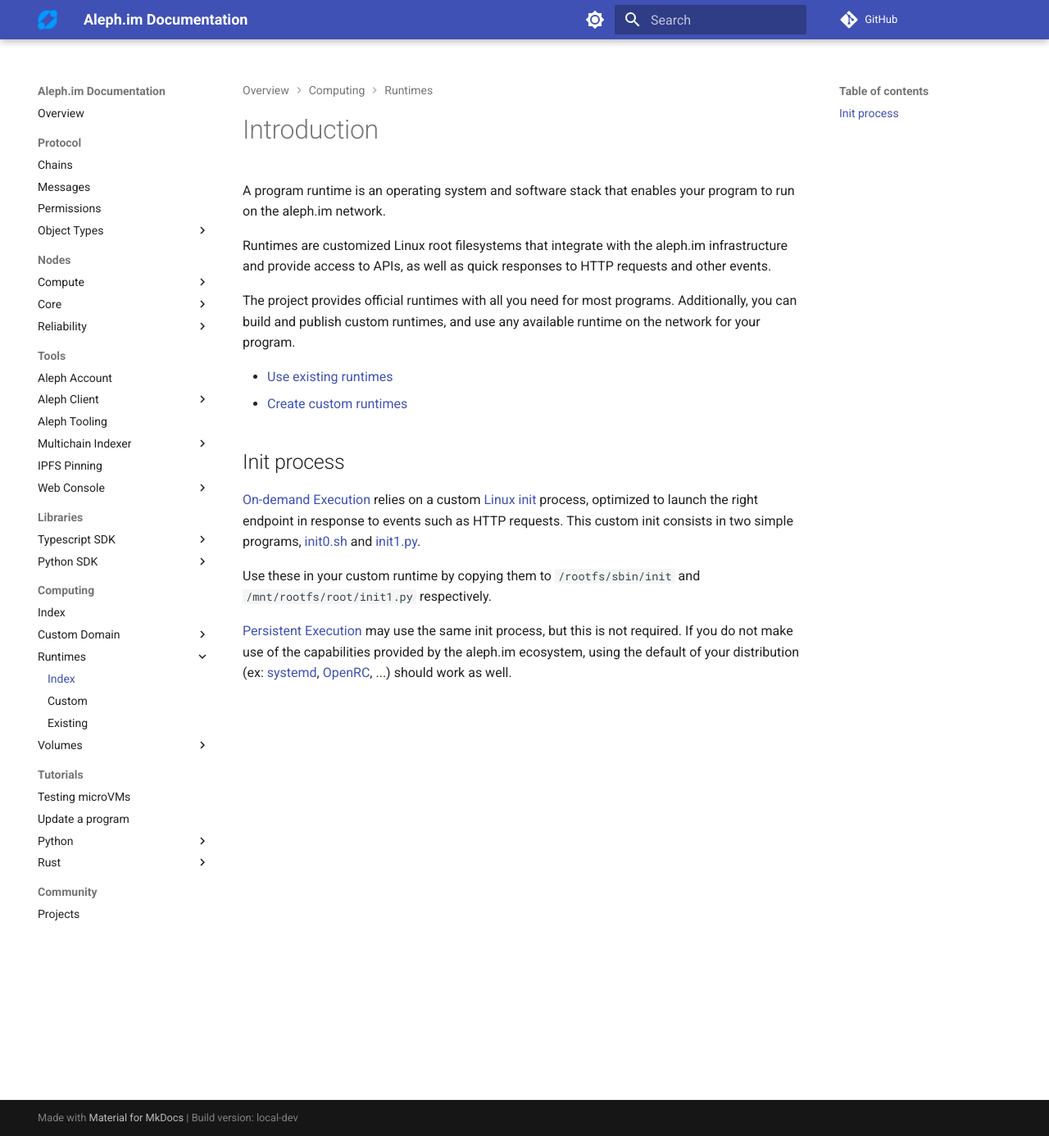
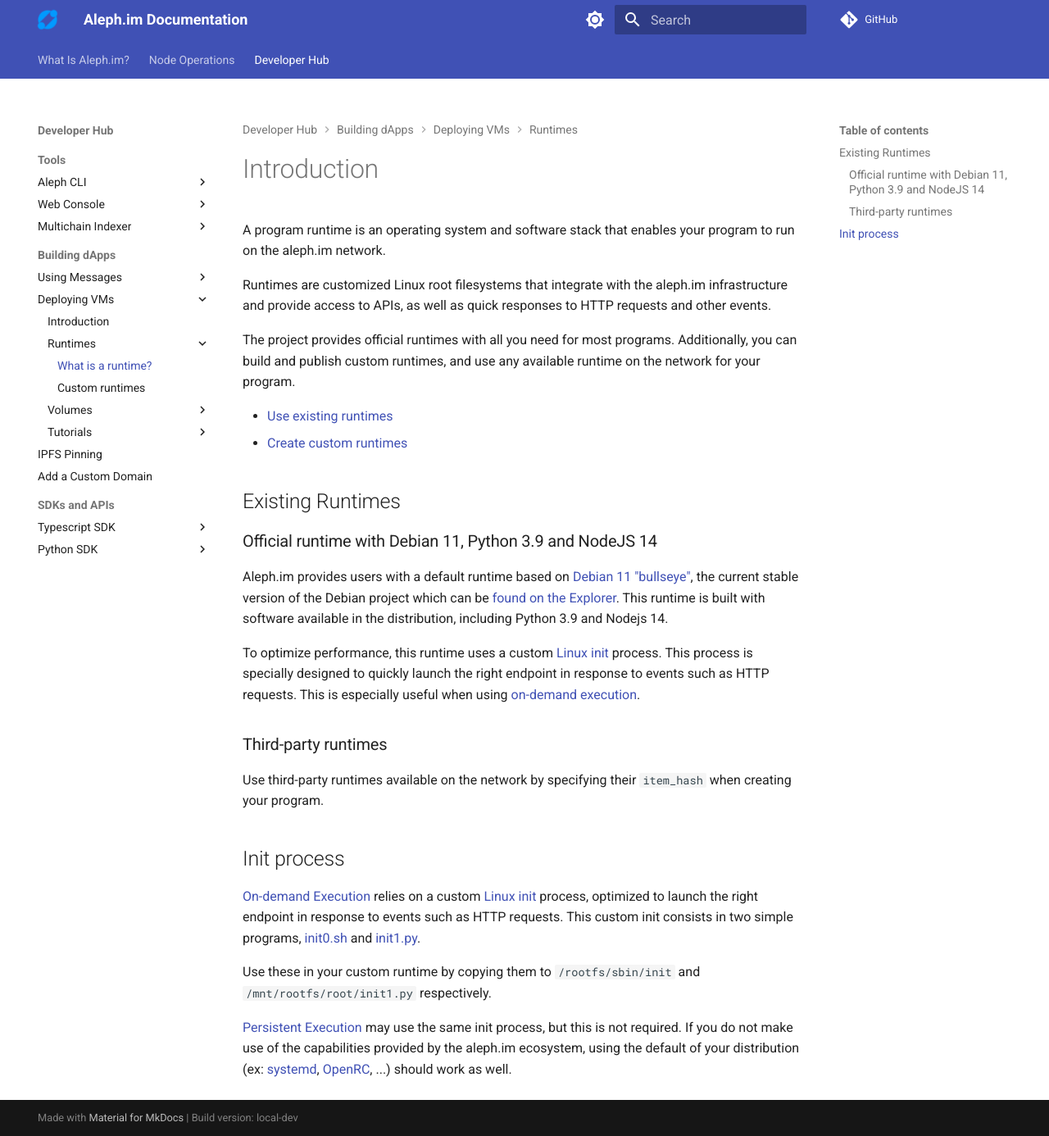
Before and after one commit to aleph-im/aleph-docs, an MkDocs documentation site: the page built from docs/computing/runtimes/index.md, in a window 1280 px wide and 1386 px high. Shown: the whole window at 82% size. Built offline with MkDocs 1.6.1 and Material for MkDocs 9.7.7, drawn with Linux system fonts in a browser that asks for light colours; comment, search, counter and statistics services are not loaded.

Commit message:
Add use-cases

```diff
--- /dev/null
+++ b/docs/community/use-cases.md
@@ -0,0 +1,74 @@
+# Aleph.im: Decentralized Compute and Storage Capabilities
+
+## Choose your tools!
+
+Aleph.im offers a wide range of tools and services to help you build decentralized applications. Whether you need decentralized storage, compute power, or web3 integration, Aleph.im has you covered. Let's explore the key features and potential use cases of Aleph.im's infrastructure.
+
+### Compute Power
+- **On-demand VMs**: Rent compute power on-demand for scalable applications.
+- **Permanent VPS**: Secure permanent virtual servers for ongoing needs.
+- **Confidential Compute**: Upcoming support for sensitive data processing using Trusted Execution Environments (TEEs).
+- **Custom Runtimes**: Create custom runtimes for specific programming languages and environments.
+- **Serverless Functions**: Execute serverless functions for event-driven applications.
+- **VRF Support**: Use Verifiable Random Functions for secure randomness in decentralized applications.
+
+### Storage
+- **Decentralized Storage**: Store data securely across a distributed network.
+- **IPFS Integration**: Use InterPlanetary File System for robust, cryptographically verifiable data storage.
+
+### Web3 Integration
+- **Blockchain Bridges**: Connect to Ethereum, Binance Smart Chain, and more.
+- **Smart Contracts**: Interact with Aleph.im network using smart contracts.
+- **Blockchain Indexing**: Index data from any blockchain network using Aleph.im's decentralized storage and compute capabilities.
+- **Token Payments**: Pay for resources using ALEPH tokens across various blockchains.
+- **Decentralized Identities**: Use decentralized identities for secure interactions with the network.
+- **Wallet Support**: Interact with Aleph.im using popular wallet applications like Metamask.
+
+## Potential Use Cases
+
+In order to inspire you, we have compiled a list of potential use cases for Aleph.im's decentralized compute and storage capabilities. These use cases span various industries and applications, showcasing the versatility and power of Aleph.im's infrastructure.
+
+### 1. Decentralized Social Media Platform
+Build a social media platform where content and user data are stored on a decentralized network, ensuring user privacy and control over their information. Utilize compute nodes to handle large-scale data processing and content delivery, making use of Aleph.im's decentralized nature to prevent any single point of failure.
+
+### 2. Autonomous AI Agents
+Develop AI agents that operate autonomously across the decentralized network. These agents can perform tasks like data analysis, automated trading, or personalized recommendations without needing a central server, using Aleph.im's compute power for processing and IPFS for data storage.
+
+### 3. Blockchain-as-a-Service
+Offer a Blockchain-as-a-Service (BaaS) platform where users can deploy and manage their own blockchain nodes or entire blockchains on Aleph.im's infrastructure. This service could cater to companies needing blockchain solutions without investing in physical infrastructure.
+
+### 4. Decentralized Virtual Private Network (VPN)
+Create a decentralized VPN service, where traffic is routed through Aleph.im nodes, ensuring high security and privacy. Each node acts as a potential exit node, and user data remains encrypted and split across multiple nodes to enhance security.
+
+### 5. Secure Medical Data Sharing Platform
+Implement a platform for healthcare providers to share medical records securely using Aleph.im's Confidential Compute and decentralized storage. Ensure that sensitive data is encrypted, stored, and processed in compliance with healthcare regulations, facilitating real-time, secure access to patient data across borders.
+
+### 6. Real-time Distributed Rendering
+Utilize Aleph.im's network to create a distributed rendering service for 3D models and video processing. This service can dramatically reduce the time and cost associated with rendering high-quality digital content, leveraging the unused computational power of nodes across the network.
+
+### 7. Decentralized Content Delivery Network (CDN)
+Create a CDN where content is distributed across a network of decentralized nodes, improving load times and reducing bottlenecks. This system can dynamically adjust to traffic demands by utilizing the computational resources of Aleph.im nodes spread worldwide.
+
+### 8. Smart City Infrastructure Management
+Deploy a decentralized platform for managing smart city technologies such as traffic lights, public Wi-Fi, and emergency services. Utilize Aleph.im's compute nodes to process real-time data from IoT devices, and store operational data securely across the decentralized network.
+
+### 9. Distributed Machine Learning
+Facilitate collaborative machine learning projects without central data storage. Researchers and organizations can contribute data and computational resources to train models securely and efficiently on Aleph.im’s network, respecting privacy and data sovereignty.
+
+### 10. Decentralized Autonomous Organizations (DAOs)
+Support DAO operations with a decentralized backend. Manage voting, proposals, and member activities through secure, transparent, and immutable storage and computation on Aleph.im. Enhance engagement and operational efficiency with decentralized tools.
+
+### 11. Digital Rights Management (DRM)
+Develop a DRM system where media rights are tracked and enforced on a blockchain network. Aleph.im can store media files and manage access rights, ensuring that content distribution is controlled and rights holders are compensated fairly.
+
+### 12. Global Supply Chain Monitoring
+Implement a system to track goods across the global supply chain in real time. Use Aleph.im to store data from sensors and logs securely, providing stakeholders with up-to-date information about product location, condition, and compliance status.
+
+### 13. Decentralized Video Streaming Services
+Build a platform for video streaming that does not rely on central servers. Videos can be hosted on Aleph.im’s decentralized network, allowing creators to distribute content directly to their audience without intermediaries, ensuring content integrity and creator autonomy.
+
+### 14. Environmental Data Analysis
+Use Aleph.im for environmental monitoring and data analysis. Store large datasets from global sensors on climate, pollution, and wildlife on the decentralized network. Analyze data using the compute capabilities to drive research and policy-making.
+
+## Final Thoughts
+Aleph.im is not just a platform; it's a foundation for building a decentralized future. With its powerful compute and storage solutions, the possibilities are limitless. Whether you're innovating in tech, governance, finance, or media, Aleph.im empowers you to build solutions that are secure, transparent, and scalable. Dive into a world of possibilities with Aleph.im today!
--- a/docs/computing/runtimes/index.md
+++ b/docs/computing/runtimes/index.md
@@ -8,9 +8,37 @@
 The project provides official runtimes with all you need for most programs. Additionally, you can build and publish
 custom runtimes, and use any available runtime on the network for your program.
 
-- [Use existing runtimes](./existing.md)
+- [Use existing runtimes](#existing-runtimes)
 - [Create custom runtimes](./custom.md)
 
+## Existing Runtimes
+
+### Official runtime with Debian 11, Python 3.9 and NodeJS 14
+
+Aleph.im provides users with a default runtime based on [Debian 11 "bullseye"](https://wiki.debian.org/DebianBullseye),
+the current stable version of the Debian project which can
+be [found on the Explorer](https://explorer.aleph.im/address/ETH/0x101d8D16372dBf5f1614adaE95Ee5CCE61998Fc9/message/STORE/bd79839bf96e595a06da5ac0b6ba51dea6f7e2591bb913deccded04d831d29f4).
+This runtime is built with software available in the distribution, including Python 3.9 and Nodejs 14.
+
+To optimize performance, this runtime uses a custom [Linux init](https://en.wikipedia.org/wiki/Init) process. This
+process is specially designed to quickly launch the right endpoint in response to events such as HTTP requests. This is
+especially useful when using [on-demand execution](../index.md#on-demand-execution).
+
+[//]: # (Not available yet)
+
+[//]: # (### Official minimal runtime for binaries &#40;Rust, Go, ...&#41;)
+
+[//]: # ()
+
+[//]: # (This official minimal runtime is designed to run Linux binaries quickly and efficiently. It is built on a minimal)
+
+[//]: # (system, and does not include interpreters or virtual machines for popular programming languages. This makes launching)
+
+[//]: # (binaries fast and efficient.)
+
+### Third-party runtimes
+
+Use third-party runtimes available on the network by specifying their `item_hash` when creating your program.
 
 ## Init process
 
--- a/mkdocs.yml
+++ b/mkdocs.yml
@@ -23,6 +23,8 @@
     - navigation.tracking
     - navigation.sections
     - navigation.path
+    - navigation.tabs
+
 markdown_extensions:
   - admonition
   - pymdownx.highlight:
@@ -49,99 +51,101 @@
 edit_uri: edit/main/docs/
 
 nav:
-  - Overview: index.md
-  - 'Protocol':
-      - 'Chains': protocol/chains.md
-      - 'Messages': protocol/messages.md
-      - 'Permissions': protocol/permissions.md
-      - 'Object Types':
-          - 'Aggregates': protocol/object-types/aggregates.md
-          - 'Posts': protocol/object-types/posts.md
-          - 'Programs': protocol/object-types/programs.md
-          - 'Storage': protocol/object-types/storage.md
-  - Nodes:
-      - 'Compute':
-          - 'Index': nodes/compute/index.md
-          - 'Installations':
-                - 'Configure Caddy': nodes/compute/installation/configure-caddy.md
-                - 'Debian 11': nodes/compute/installation/debian-11.md
-                - 'Debian 12': nodes/compute/installation/debian-12.md
-                - 'Ubuntu 20.04': nodes/compute/installation/ubuntu-20.04.md
-                - 'Ubuntu 22.04': nodes/compute/installation/ubuntu-22.04.md
-          - 'Advanced':
-                - 'Local Testing': nodes/compute/advanced/local-testing.md
-          - 'Troubleshooting': nodes/compute/troubleshooting.md
-          - 'Releases': nodes/compute/releases.md
-      - 'Core':
-          - 'Index': nodes/core/index.md
-          - 'Backups': nodes/core/backups.md
-      - 'Reliability':
-          - 'Introduction': nodes/reliability/index.md
-          - 'Monitoring': nodes/reliability/monitoring.md
-          - 'Metrics': nodes/reliability/metrics.md
-          - 'Scores': nodes/reliability/scores.md
-          - 'Rewards': nodes/reliability/rewards.md
-  - 'Tools':
-      - 'Aleph Account': tools/aleph-account.md
-      - 'Aleph Client':
-            - 'Introduction': tools/aleph-client/index.md
-            - 'Usage': tools/aleph-client/usage.md
-      - 'Aleph Tooling': tools/aleph-tooling.md
+  - 'What Is Aleph.im?':
+    - 'Introduction to aleph.im': index.md
+    - 'How to use aleph.im': protocol/usage.md
+    - 'How to stake': tools/aleph-account.md
+    - 'Supported chains': protocol/chains.md
+    - 'The message protocol': protocol/messages.md
+    - 'Aleph.im in action':
+      - 'Use cases': community/use-cases.md
+      - 'Community projects': community/projects/index.md
+  - 'Node Operations':
+    - 'Core Channel Nodes (CCNs)':
+      - 'Introduction': nodes/core/index.md
+      - 'Backups': nodes/core/backups.md
+    - 'Compute Resource Nodes (CRNs)':
+      - 'Introduction': nodes/compute/index.md
+      - 'Installations':
+        - 'Configure Caddy': nodes/compute/installation/configure-caddy.md
+        - 'Debian 11': nodes/compute/installation/debian-11.md
+        - 'Debian 12': nodes/compute/installation/debian-12.md
+        - 'Ubuntu 20.04': nodes/compute/installation/ubuntu-20.04.md
+        - 'Ubuntu 22.04': nodes/compute/installation/ubuntu-22.04.md
+        - 'Troubleshooting': nodes/compute/troubleshooting.md
+      - 'Releases': nodes/compute/releases.md
+    - 'Reliability':
+      - 'Introduction': nodes/reliability/index.md
+      - 'Monitoring': nodes/reliability/monitoring.md
+      - 'Metrics': nodes/reliability/metrics.md
+      - 'Scores': nodes/reliability/scores.md
+      - 'Rewards': nodes/reliability/rewards.md
+  - 'Developer Hub':
+    - 'Tools':
+      - 'Aleph CLI':
+        - 'Getting started': tools/aleph-client/index.md
+        - 'Usage': tools/aleph-client/usage.md
+      - 'Web Console':
+        - 'Getting started': tools/webconsole/index.md
+        - 'Upload': tools/webconsole/upload.md
+        - 'Write your code': tools/webconsole/write_your_code.md
+        - 'Languages':
+          - 'NodeJS': tools/webconsole/languages/nodejs.md
+          - 'Python': tools/webconsole/languages/python.md
+          - 'Others': tools/webconsole/languages/other.md
       - 'Multichain Indexer':
-            - 'Introduction': tools/indexer/index.md
-            - 'Generate Solana Indexers from IDL': tools/indexer/indexer-generator.md
-            - 'EVM Indexer Guide': tools/indexer/evm-indexer.md
+        - 'Introduction': tools/indexer/index.md
+        - 'Generate Solana indexers from IDL': tools/indexer/indexer-generator.md
+        - 'The EVM indexer guide': tools/indexer/evm-indexer.md
+    - 'Building dApps':
+      - 'Using Messages':
+        - 'Introduction': protocol/messages.md
+        - 'Aggregates': protocol/object-types/aggregates.md
+        - 'Posts': protocol/object-types/posts.md
+        - 'Programs': protocol/object-types/programs.md
+        - 'Storage': protocol/object-types/storage.md
+        - 'Permissions': protocol/permissions.md
+      - 'Deploying VMs':
+        - 'Introduction': computing/index.md
+        - 'Runtimes':
+          - 'What is a runtime?': computing/runtimes/index.md
+          - 'Custom runtimes': computing/runtimes/custom.md
+        - 'Volumes':
+          - 'Immutable': computing/volumes/immutable.md
+          - 'Persistent': computing/volumes/persistent.md
+        - 'Tutorials':
+          - 'Testing microVMs': guides/testing_microvms.md
+          - 'Update a program': guides/update_a_program.md
+          - 'Local Testing': nodes/compute/advanced/local-testing.md
+          - 'Python':
+            - 'Getting Started': guides/python/getting_started.md
+            - 'Advanced': guides/python/advanced.md
+            - 'Dependency volume': guides/python/dependency_volume.md
+          - 'Rust':
+            - 'Rust microVMs': guides/rust/rust_microvm.md
       - 'IPFS Pinning': tools/ipfs-pinning.md
-      - 'Web Console':
-          - 'Introduction': tools/webconsole/index.md
-          - 'Upload': tools/webconsole/upload.md
-          - 'Write your code': tools/webconsole/write_your_code.md
-          - Languages:
-            - 'NodeJS': tools/webconsole/languages/nodejs.md
-            - 'Python': tools/webconsole/languages/python.md
-            - 'Others': tools/webconsole/languages/other.md
-  - Libraries:
+      - 'Add a Custom Domain': computing/custom_domain/setup.md
+    - 'SDKs and APIs':
       - 'Typescript SDK':
-          - 'Introduction': libraries/typescript-sdk/index.md
-          - 'Account': libraries/typescript-sdk/accounts.md
-          - 'Aggregates': libraries/typescript-sdk/aggregates.md
-          - 'Instances': libraries/typescript-sdk/instances.md
-          - 'Posts': libraries/typescript-sdk/posts.md
-          - 'Troubleshooting': libraries/typescript-sdk/troubleshooting.md
+        - 'Introduction': libraries/typescript-sdk/index.md
+        - 'Account': libraries/typescript-sdk/accounts.md
+        - 'Aggregates': libraries/typescript-sdk/aggregates.md
+        - 'Instances': libraries/typescript-sdk/instances.md
+        - 'Posts': libraries/typescript-sdk/posts.md
+        - 'Troubleshooting': libraries/typescript-sdk/troubleshooting.md
       - 'Python SDK':
-          - 'Introduction': libraries/python-sdk/index.md
-          - 'Account': libraries/python-sdk/accounts.md
-          - 'Forget': libraries/python-sdk/forget.md
-          - 'Errors': libraries/python-sdk/error.md
-          - Posts:
-                - 'Create': libraries/python-sdk/posts/create.md
-                - 'Query': libraries/python-sdk/posts/query.md
-          - 'Aggregates':
-              - 'Create': libraries/python-sdk/aggregates/create.md
-              - 'Query': libraries/python-sdk/aggregates/query.md
-              - 'Delegate': libraries/python-sdk/aggregates/delegate.md
-  - Computing:
-      - 'Index': computing/index.md
-      - Custom Domain:
-          - 'Add a Custom Domain': computing/custom_domain/setup.md
-      - Runtimes:
-          - 'Index': computing/runtimes/index.md
-          - 'Custom': computing/runtimes/custom.md
-          - 'Existing': computing/runtimes/existing.md
-      - Volumes:
-          - 'Immutable': computing/volumes/immutable.md
-          - Persistent: computing/volumes/persistent.md
-  - Tutorials:
-      - 'Testing microVMs': guides/testing_microvms.md
-      - 'Update a program': guides/update_a_program.md
-      - Python:
-          - 'Getting Started': guides/python/getting_started.md
-          - 'Advanced': guides/python/advanced.md
-          - 'Dependency volume': guides/python/dependency_volume.md
-      - Rust:
-          - 'Rust microVMs': guides/rust/rust_microvm.md
-  - Community:
-      - 'Projects': community/projects/index.md
+        - 'Introduction': libraries/python-sdk/index.md
+        - 'Account': libraries/python-sdk/accounts.md
+        - 'Forget': libraries/python-sdk/forget.md
+        - 'Errors': libraries/python-sdk/error.md
+        - 'Posts':
+            - 'Create': libraries/python-sdk/posts/create.md
+            - 'Query': libraries/python-sdk/posts/query.md
+        - 'Aggregates':
+          - 'Create': libraries/python-sdk/aggregates/create.md
+          - 'Query': libraries/python-sdk/aggregates/query.md
+          - 'Delegate': libraries/python-sdk/aggregates/delegate.md
+
 hooks:
   - version_hook.py
 plugins:
```
Also changed, not shown: docs/protocol/chains.md (+1 -1 lines), docs/tools/aleph-client/index.md (+1 -1 lines).
